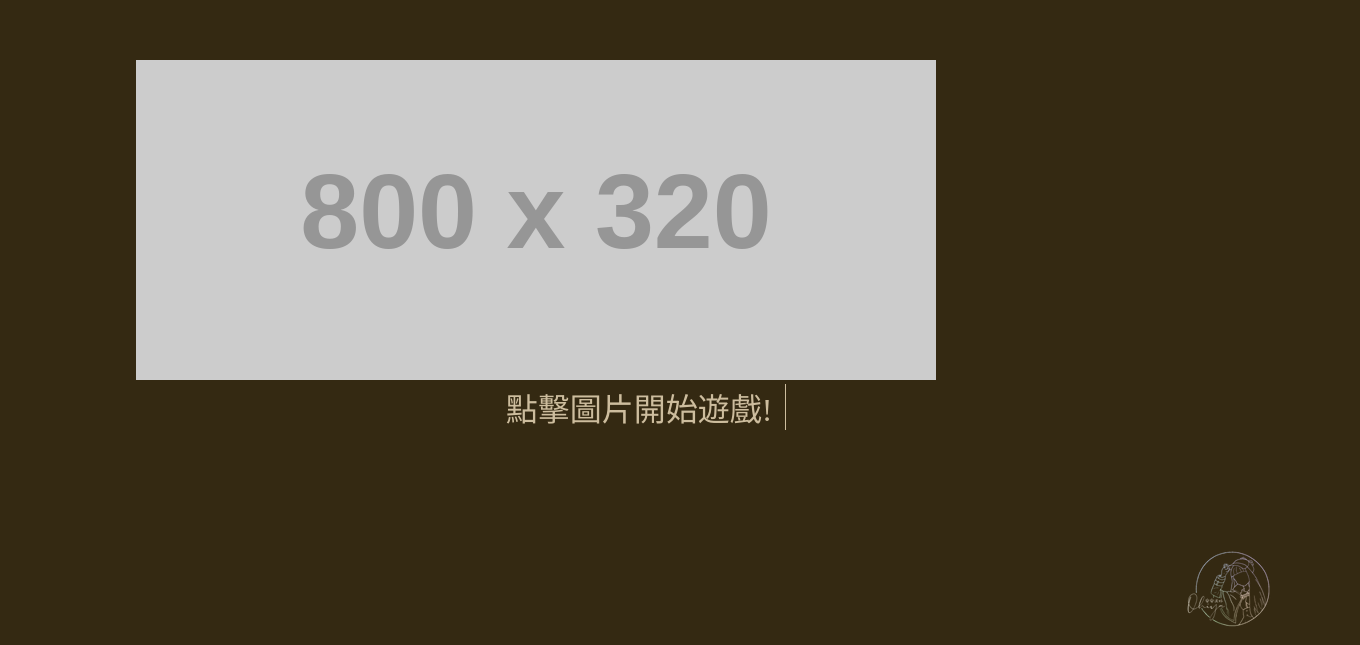
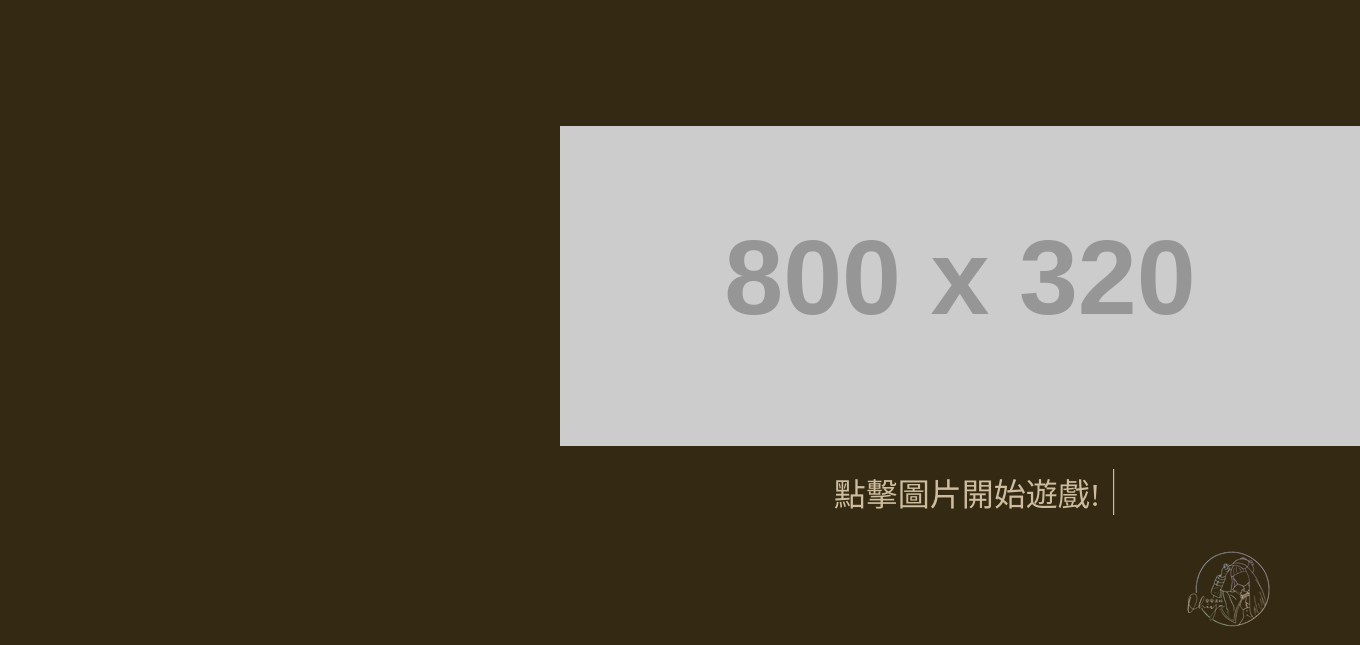
Before and after one commit to SRaionn/Dr.Chamber, a plain HTML site: page index.html in a window 1280 px wide. Shown: the part 155-800 px from the top of the page, 1360 px wide, since content can reach past the window. Drawn offline with Linux system fonts and the light colour scheme; placeholder pictures from the web are drawn by us.

Commit message:
Update style.css

```diff
--- a/style.css
+++ b/style.css
@@ -12,13 +12,15 @@ body{
 .Homepage{
     margin: auto;
     position: absolute;
-    top: 50%;
-    left: 50%;
-    transform: translate(-50%, -50%);
-    width: 63em;
+    transform: translate(50%, 50%);
+}
+.Homepage img{
+    width: auto;
+    transform: translate(20%, 30%);
 }
 .Start{
     margin: auto;
+    transform: translate(58%, 250%);
     font-size: 2em;
     width: 9em;
     text-align: center;
```
